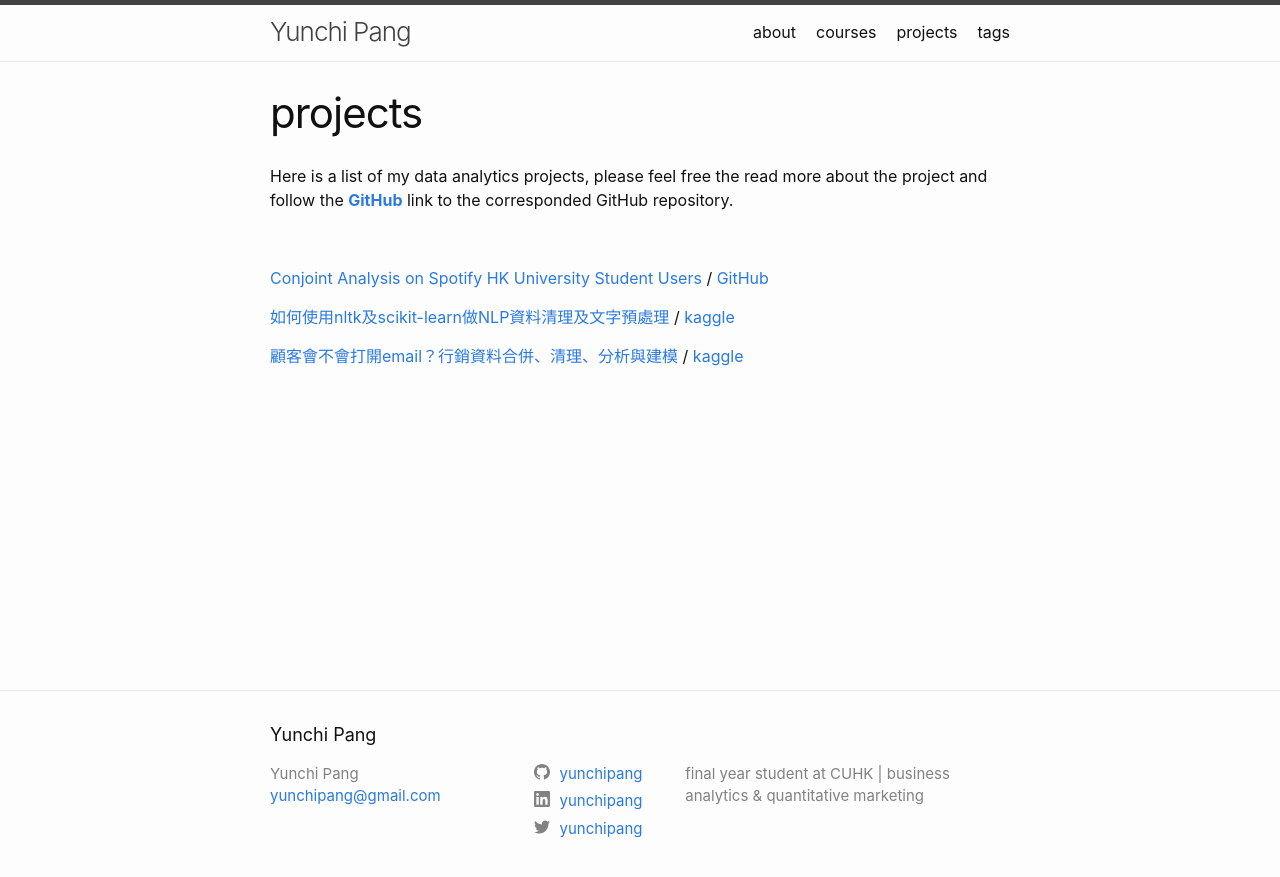
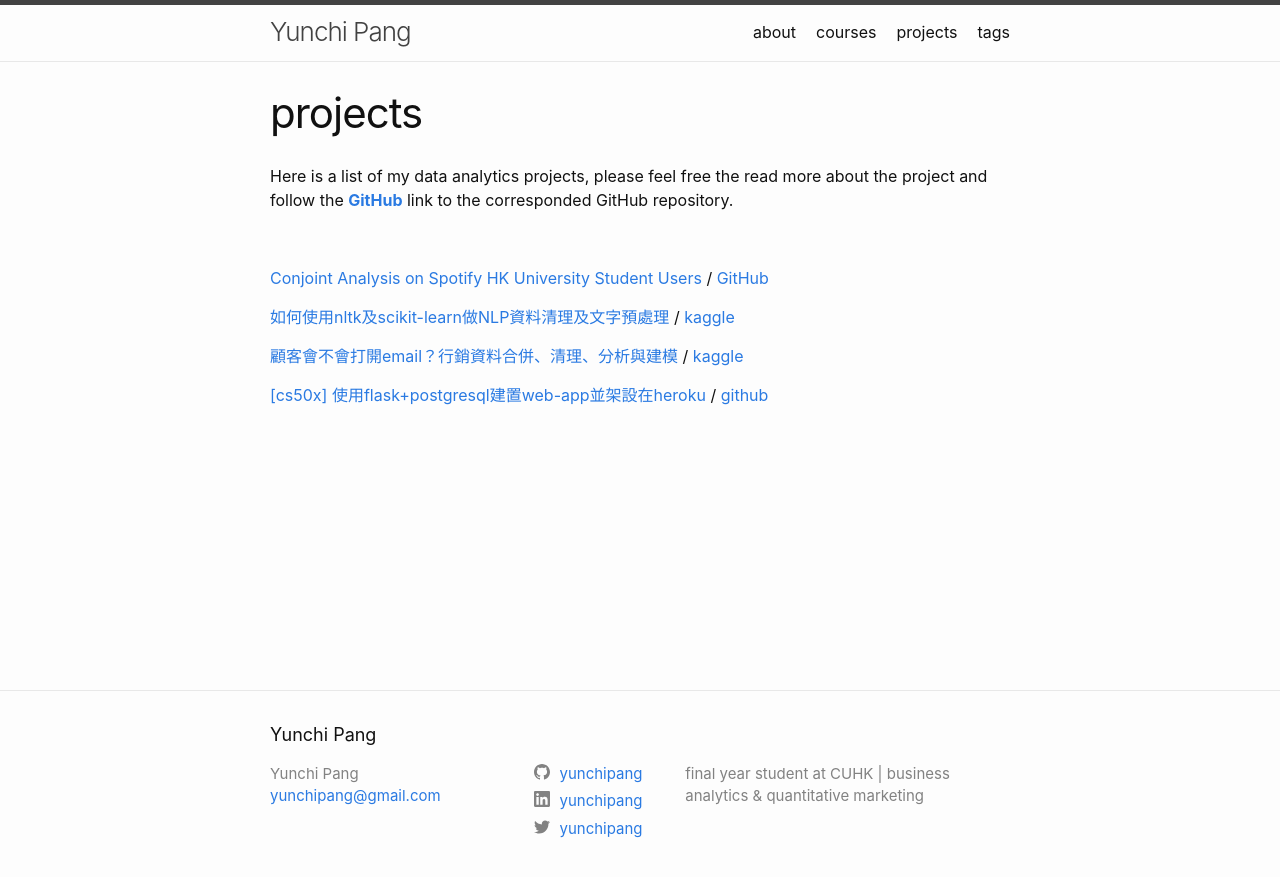
Before and after one commit to yunchipang/yunchipang.github.io, a Jekyll site: the page built from projects.md, in a window 1280 px wide. Shown: the top 877 px of the page. Built offline with Jekyll 4.4.1, drawn with Linux system fonts in a browser that asks for light colours.

Commit message:
update projects.md

```diff
--- a/projects.md
+++ b/projects.md
@@ -12,3 +12,5 @@ Here is a list of my data analytics projects, please feel free the read more abo
 [如何使用nltk及scikit-learn做NLP資料清理及文字預處理](https://yunchipang.github.io/text-preprocessing-with-nltk-and-sklearn.html) / [kaggle](https://www.kaggle.com/c/student-shopee-code-league-sentiment-analysis)
 
 [顧客會不會打開email？行銷資料合併、清理、分析與建模](https://yunchipang.github.io/marketing-analytics-email-open-rate.html) / [kaggle](https://www.kaggle.com/c/student-shopee-code-league-marketing-analytics)
+
+[[cs50x] 使用flask+postgresql建置web-app並架設在heroku](https://yunchipang.github.io/deploy-flask-app-with-postgresql-database-on-heroku.html) / [github](https://github.com/yunchipang/trexchichi-manicure)
```
Also changed, not shown: 1 other file.
